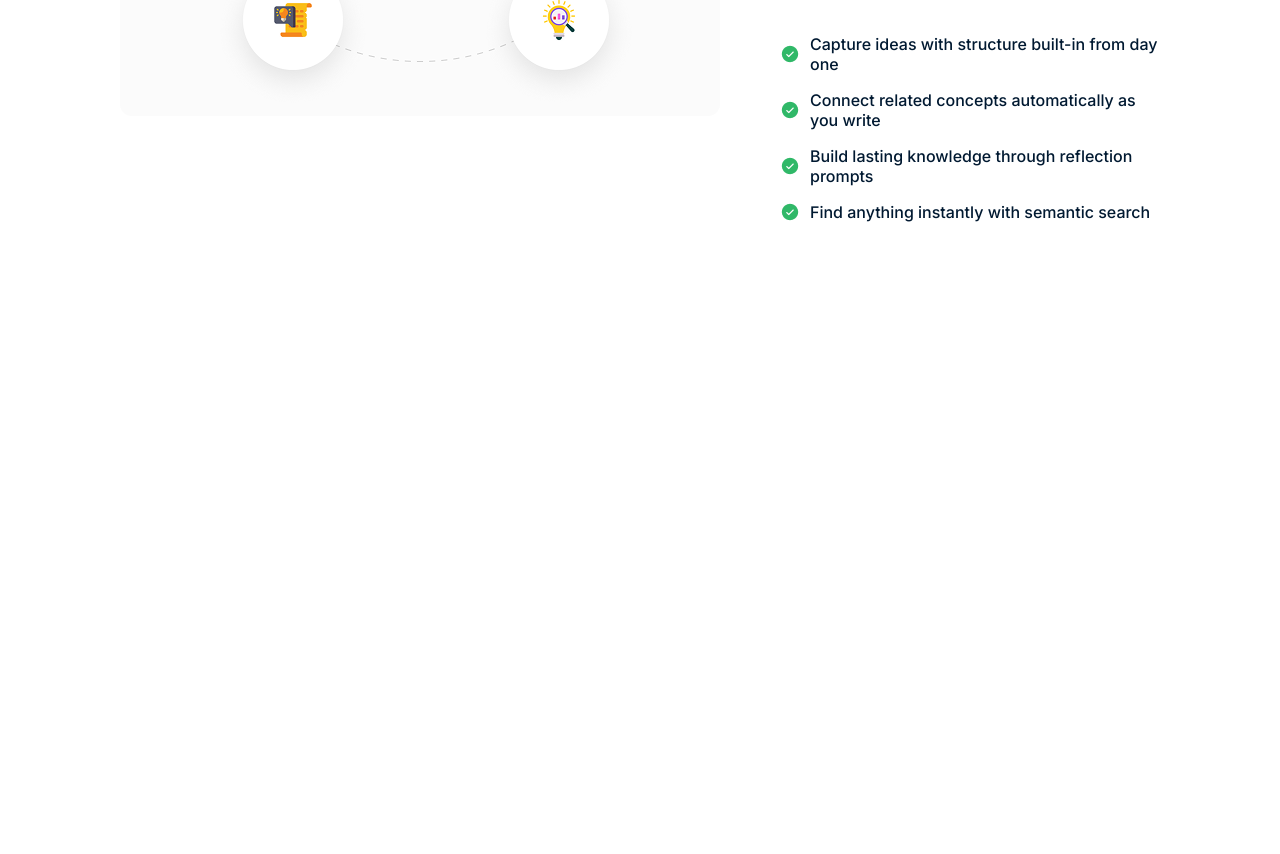
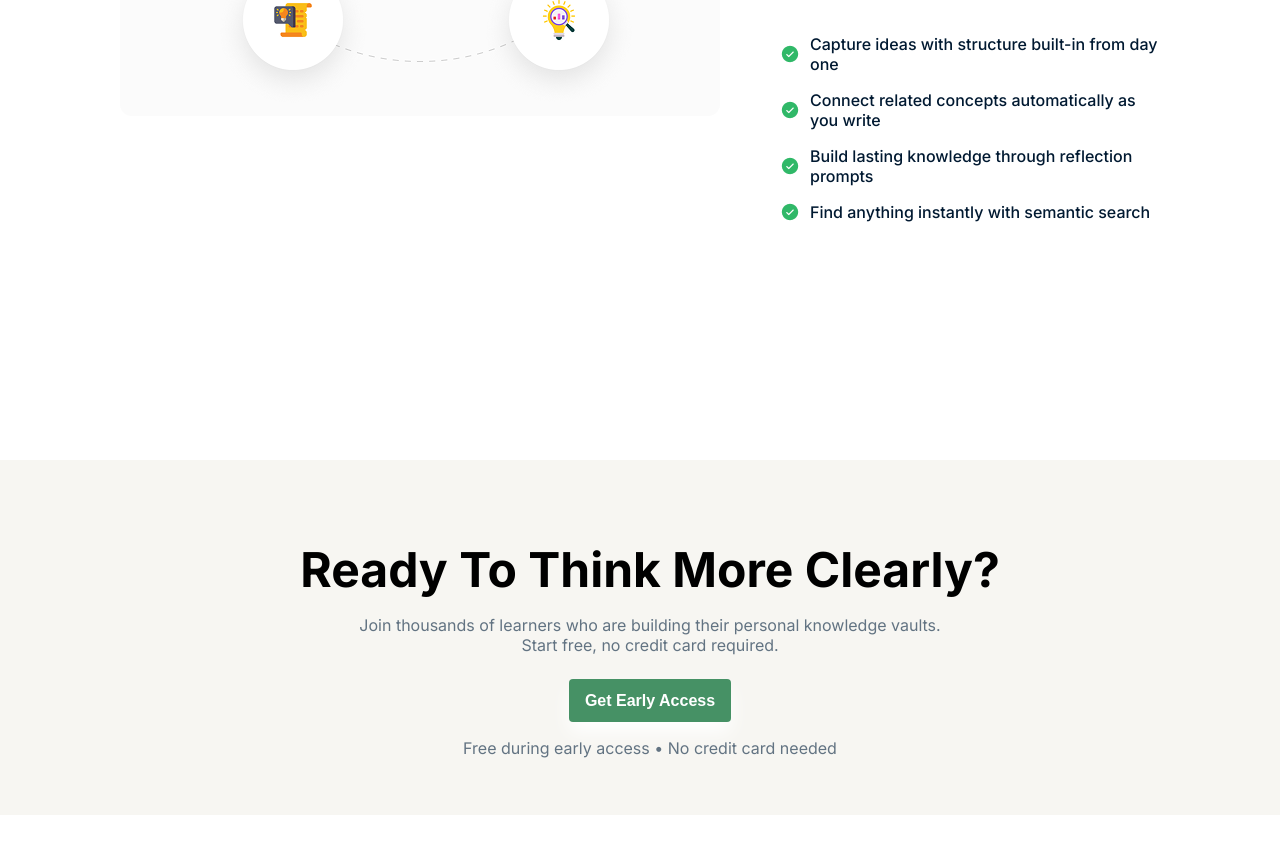
Before and after one commit to IM-Tamim/Assignment-01, a plain HTML site: page index.html in a window 1280 px wide. Shown: the part 1854-2708 px from the top of the page. Before the commit the page ends 2314 px from the top, so only its background shows below. Drawn offline with Linux system fonts and the light colour scheme.

Commit message:
challenge done

```diff
--- a/index.html
+++ b/index.html
@@ -50,7 +50,7 @@
           </div>
         </div>
         <div class="banner-heading">
-          <h1>Structured thinking, <span>not just note-taking.</span></h1>
+          <h1>Structured Thinking, <br><span>Not Just Note-Taking.</span></h1>
         </div>
         <div class="banner-txt">
           <p>
@@ -77,7 +77,7 @@
 
     <section id="Notes">
       <div class="Notes-head">
-        <h2>Notes don't fail, Structure does.</h2>
+        <h2>Notes Don'T Fail, Structure Does.</h2>
         <p>
           You're not bad at learning. Your tools just weren't built for how
           knowledge actually works.
@@ -123,8 +123,8 @@
           <img src="./assets/knowledge.png" alt="" />
         </div>
         <div class="solution-txt">
-          <span>The Solution</span>
-          <h2>Your second brain,<br>structured by design.</h2>
+          <span>THE SOLUTION</span>
+          <h2>Your Second Brain,<br>Structured By Design.</h2>
           <p>Personal Knowledge Vault isn't another note-taking app. z <br>It's a thinking environment where every note, link, and summary <br>becomes part of an interconnected web of understanding.</p>
           <ul>
             <li><img src="./assets/CheckCircle.png" alt=""> Capture ideas with structure built-in from day one</li>
@@ -135,5 +135,14 @@
         </div>
       </div>
     </section>
+
+    <section id="challenge">
+        <div class="challenge-container">
+            <h2>Ready To Think More Clearly?</h2>
+            <p>Join thousands of learners who are building their personal knowledge vaults.<br> Start free, no credit card required.</p>
+            <div class="challenge-container-button"><button class="btn">Get Early Access</button></div>
+            <p>Free during early access • No credit card needed</p>
+        </div>
+    </section>
   </body>
 </html>
--- a/style.css
+++ b/style.css
@@ -112,13 +112,14 @@ nav .menu a {
   gap: 2px;
 }
 .banner-heading {
-  margin: 0px 281px 16px;
+  margin-bottom: 16px;
   color: white;
 }
 .banner-heading h1 {
   font-size: 72px;
   font-weight: 700;
   line-height: 84px;
+  text-align: center;
 }
 .banner-heading span {
   color: #30b868;
@@ -127,7 +128,7 @@ nav .menu a {
   font-size: 18px;
   line-height: 24px;
   color: white;
-  margin: 0px 290px 32px 200px;
+  margin-bottom: 32px;
   line-height: 24px;
   font-weight: 400;
   text-align: center;
@@ -245,3 +246,31 @@ nav .menu a {
   font-size: 16px;
   font-weight: 500;
 }
+.challenge-container {
+  width: 1300px;
+  height: 355px;
+  background-color: #f7f6f2;
+  margin: 0 auto 120px;
+}
+.challenge-container h2 {
+  margin-bottom: 16px;
+  font-size: 48px;
+  font-weight: 700;
+  text-align: center;
+  padding-top: 80px;
+}
+.challenge-container p {
+  font-size: 16px;
+  font-weight: 400;
+  line-height: 20px;
+  color: #627382;
+  margin-bottom: 24px;
+  text-align: center;
+}
+.challenge-container-button{
+    text-align: center;
+    margin-bottom: 16px;
+}
+.challenge-container-button .btn{
+    box-shadow: 0px 10px 20px;
+}
```
